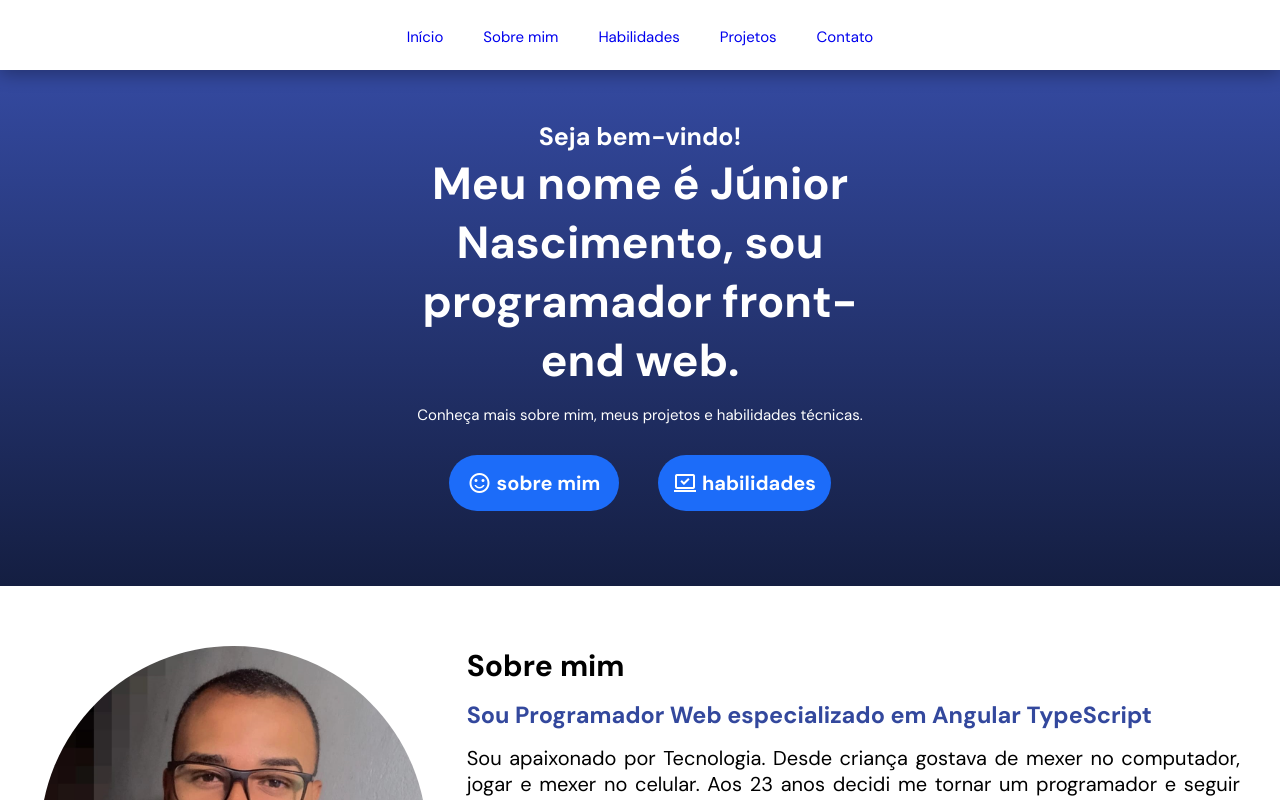
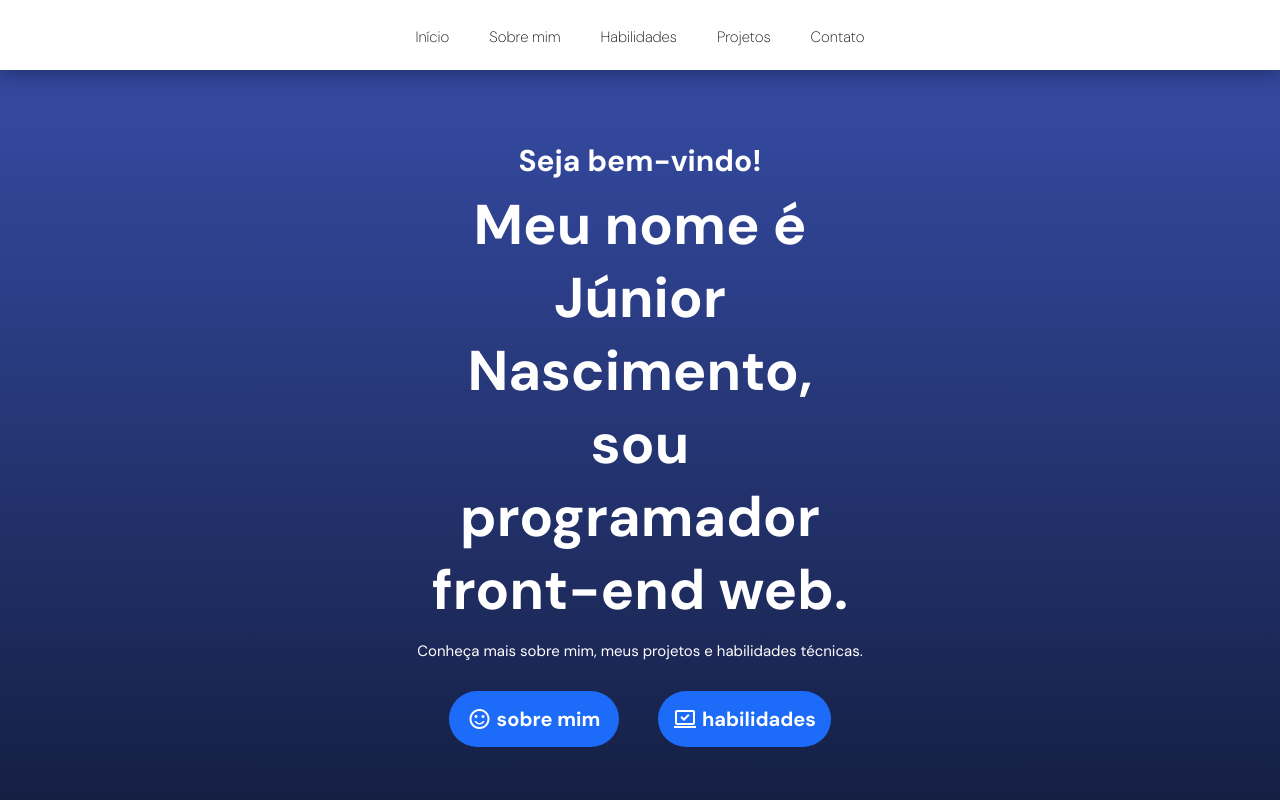
Before and after one commit to JuniorNascimento2/meu-portfolio, an Angular app: page / in a window 1280 px wide. Shown: the top 800 px of the page. Built offline with nearby package versions, Linux system fonts and the light colour scheme.

Commit message:
mudando a fonte das letras

```diff
--- a/src/app/home/home.component.css
+++ b/src/app/home/home.component.css
@@ -54,7 +54,6 @@
     font-weight: 700;
     background: var(--color-blue-1);
     color: #fff;
-    text-decoration: none;
 }
 
 .banner .box .buttons a:hover {
@@ -99,7 +98,6 @@
 .about .box .text a {
     color: var(--color-pink-1);
     font-weight: 400;
-    text-decoration: none;
 }
 
 /* Box Skills */
@@ -199,7 +197,6 @@
     font-size: var(--font-size-5);
     font-weight: 400;
     align-items: center;
-    text-decoration: none;
 }
 
 .projects .box .project .text .buttons a.live {
@@ -247,7 +244,6 @@
     min-width: 200px;
     font-weight: 700;
     margin: 15px 0;
-    text-decoration: none;
 }
 
 .contact .box .contacts a:hover {
@@ -294,5 +290,4 @@
     .contact .box .contacts {
         flex-direction: row;
     }
-
 }
--- a/src/app/menu/menu.component.css
+++ b/src/app/menu/menu.component.css
@@ -35,8 +35,6 @@ nav ul li {
 
 nav ul li a {
     font-size: var(--font-size-5);
-    text-decoration: none;
-
 }
 
 nav ul li a:hover {
--- a/src/index.html
+++ b/src/index.html
@@ -1,26 +1,22 @@
 <!doctype html>
-<html lang="en">
+<html lang="pt">
 
 <head>
   <meta charset="utf-8">
-  <title>MeuPortfolio</title>
+  <title>Meu Portfólio</title>
   <base href="/">
   <meta name="viewport" content="width=device-width, initial-scale=1">
   <link rel="icon" type="image/x-icon" href="favicon.ico">
 
   <link rel="preconnect" href="https://fonts.googleapis.com">
   <link rel="preconnect" href="https://fonts.gstatic.com" crossorigin>
-  <link
-    href="https://fonts.googleapis.com/css2?family=DM+Sans:ital,opsz,wght@0,9..40,100..1000;1,9..40,100..1000&display=swap"
+  <link href="https://fonts.googleapis.com/css2?family=DM+Sans:opsz,wght@9..40,200;9..40,400;9..40,700&display=swap"
     rel="stylesheet">
 
   <link rel="stylesheet"
-    href="https://fonts.googleapis.com/css2?family=Material+Symbols+Outlined:opsz,wght,FILL,GRAD@20..48,100..700,0..1,-50..200" />
+    href="https://fonts.googleapis.com/css2?family=Material+Symbols+Outlined:opsz,wght,FILL,GRAD@24,400,0,0" />
 
-
-  <link rel="stylesheet" type='text/css' href="https://cdn.jsdelivr.net/gh/devicons/devicon@latest/devicon.min.css" />
-
-
+  <link rel="stylesheet" type='text/css' href="https://cdn.jsdelivr.net/gh/devicons/devicon@v2.15.1/devicon.min.css">
 
 </head>
 
--- a/src/styles.css
+++ b/src/styles.css
@@ -25,6 +25,29 @@
     --color-black-1: #181818;
 }
 
+h1 {
+    font-size: var(--font-size-1)
+}
+
+h2 {
+    font-size: var(--font-size-2)
+}
+
+h3 {
+    font-size: var(--font-size-3)
+}
+
+a {
+    text-decoration: none;
+}
+
+p, a {
+    font-size: var(--font-size-4);
+    font-weight: 200;
+    color: var(--color-black-1)
+}
+
+
 .container {
     padding: 40px 20px;
 }
@@ -35,6 +58,13 @@
 }
 
 @media (min-width: 768px) {
+
+    :root {
+        --font-size-1: 2.8rem;  /* 56px */
+        --font-size-2: 2rem;  /* 40px */
+        --font-size-3: 1.5rem;  /* 30px */
+    }
+
     .container {
         padding: 60px 40px;
     }
```
